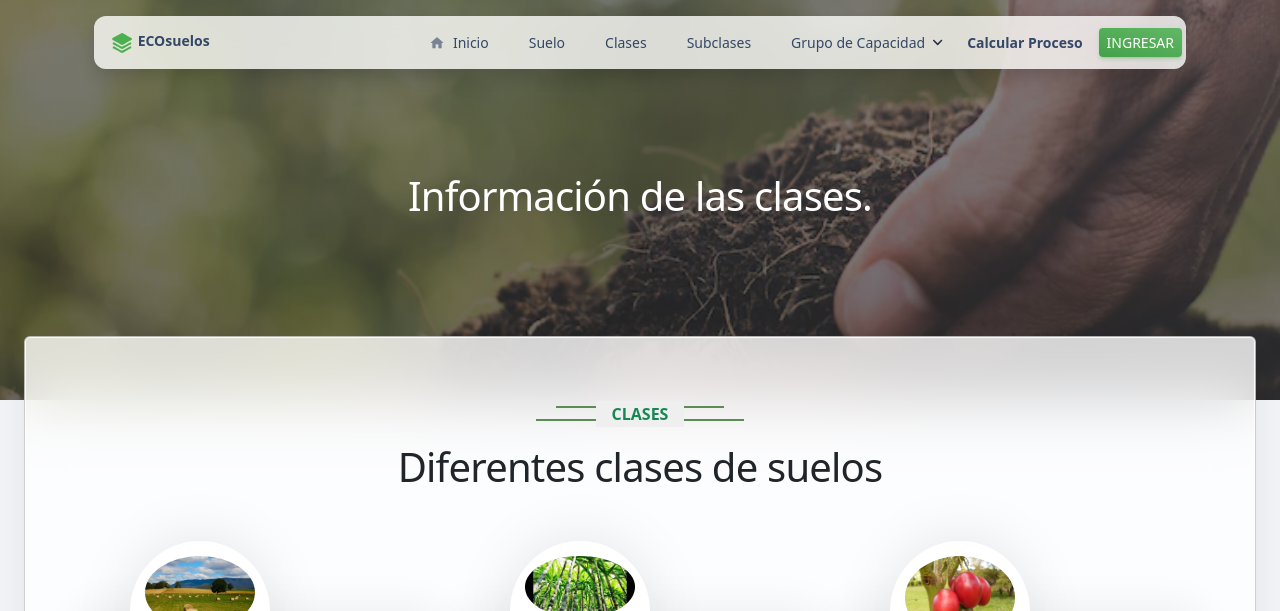
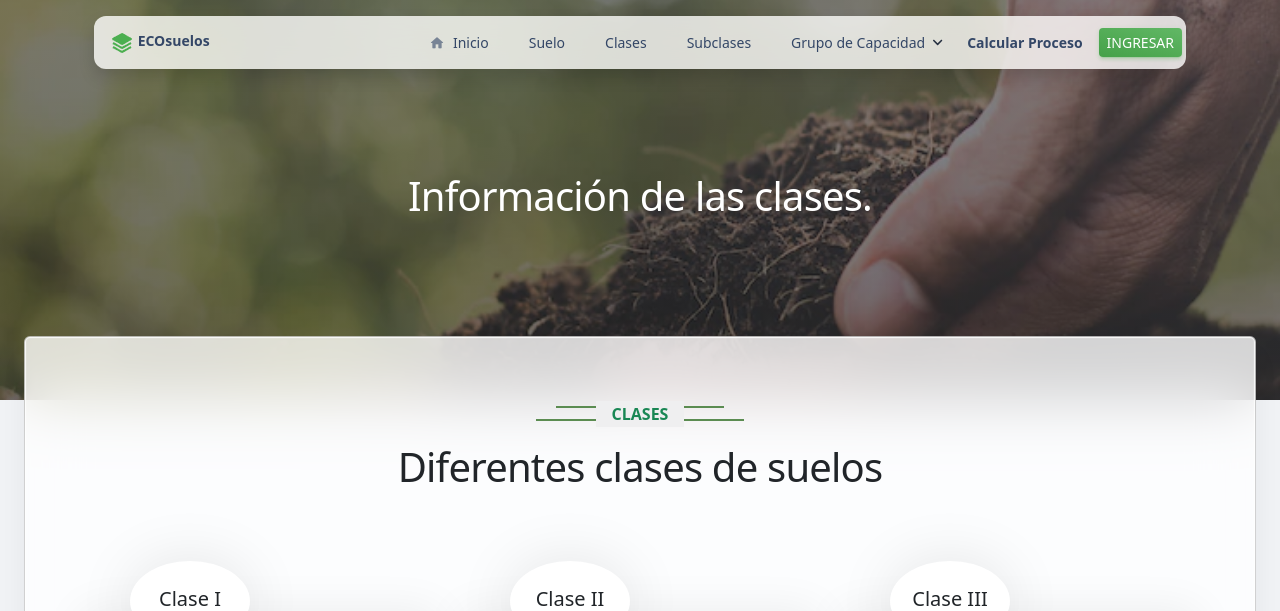
Before and after one commit to sebastianpitre/ecosuelos, a PHP site: page /pages/clases.html in a window 1280 px wide. Shown: the top 611 px of the page. Run offline with PHP 8.4, Linux system fonts and the light colour scheme; some libraries are stand-ins or nearby versions; grey boxes are pictures that could not be loaded.

Commit message:
cards efecto

```diff
--- a/assets/css/style.css
+++ b/assets/css/style.css
@@ -124,7 +124,7 @@
     position: relative;
     border-radius: 8px;
     box-shadow: 0 0 45px rgba(0, 0, 0, .07);
-    background: rgba(0, 0, 0, .4);
+    background: rgba(0, 0, 0, .6);
 }
 .service-item:hover {
     position: relative;
@@ -185,13 +185,14 @@
 }
 
 .service-item .service-text .service-icon {
-    width: 140px;
-    height: 140px;
-    padding: 15px;
-    margin-top: -70px;
+    width: 120px;
+    height: 80px;
+    padding-top: 23px;
+    margin-top: -50px;
     margin-bottom: 40px;
-    background: #FFFFFF;
-    border-radius: 140px;
+    background: #ffffff;
+    border-radius: 50%;
+    border: 3px solid #fff;
     overflow: hidden;
     box-shadow: 0 0 60px rgba(0, 0, 0, .1);
 }
--- a/pages/clases.html
+++ b/pages/clases.html
@@ -178,9 +178,9 @@
                           </div>
                           <div class="service-text p-5 pt-0">
                               <div class="service-icon">
-                                  <img class="img-fluid rounded-circle" src="../assets/img/pasto.jpg" alt="">
+                                <h5 class="mb-3 text-dark  text-center">Clase I</h4>
                               </div>
-                              <h5 class="mb-3">CLASE  I</h4>
+
                               <p class="mb-4">Las tierras de la clase 1 no presentan o tienen muy pocas limitaciones para el uso agropecuario, siendo
                                   éstas de grado ligero, fácilmente corregibles. Son aptas para una amplia diversidad de cultivos adaptados
                                   a las condiciones ecológicas, así como para ganadería intensiva con pastos de corte.</p>
@@ -195,9 +195,8 @@
                           </div>
                           <div class="service-text p-5 pt-0">
                             <div class="service-icon">
-                                  <img class="img-fluid rounded-circle" src="../assets/img/caña.jfif" alt="">
+                              <h5 class="mb-3 text-dark  text-center">Clase II</h4>
                             </div>
-                              <h5 class="mb-3">CLASE  II</h5>
                               <p class="mb-4">Las tierras de la Clase 2 presentan limitaciones ligeras que pueden reducir la posibilidad de elección de
                                   plantas para cultivo y requieren prácticas de manejo fáciles de aplicar, incluyendo las de conservación,
                                   para prevenir su degradación o para mejorar la relación agua-aire.</p>
@@ -212,9 +211,8 @@
                           </div>
                           <div class="service-text p-5 pt-0">
                             <div class="service-icon">
-                                  <img class="img-fluid rounded-circle" src="../assets/img/tomate.jfif" alt="">
+                              <h5 class="mb-3 text-dark  text-center">Clase III</h4>
                             </div>
-                              <h5 class="mb-3">CLASE III</h5>
                               <p class="mb-4">La clase 3 agrupa tierras con moderadas limitaciones y restricciones para el uso por erosión, pendiente,
                                   suelo, humedad o daño, solos o combinados. Estas disminuyen las posibilidades de selección de cultivos
                                   y las épocas de siembra e implican prácticas adecuadas de labranza y cosecha.</p>
@@ -234,9 +232,8 @@
                           </div>
                           <div class="service-text p-5 pt-0">
                             <div class="service-icon">
-                                  <img class="img-fluid rounded-circle" src="../assets/img/OIP (1).jfif" alt="">
+                              <h5 class="mb-3 text-dark  text-center">Clase IV</h4>
                             </div>
-                              <h5 class="mb-3">CLASE  IV </h4>
                               <p class="mb-4">Las tierras de la clase 4 tienen limitaciones severas que la restringen a cultivos específicos y exigen
                                   prácticas cuidadosas de manejo y conservación difíciles de aplicar y mantener. Se pueden utilizar en
                                   ganadería con pastos de buenos rendimientos y con un manejo técnico de los potreros. La agroforesteria
@@ -253,9 +250,8 @@
                           </div>
                           <div class="service-text p-5 pt-0">
                             <div class="service-icon">
-                                  <img class="img-fluid rounded-circle" src="../assets/img/arroz.1.jpg" alt="">
+                              <h5 class="mb-3 text-dark  text-center">Clase V</h4>
                             </div>
-                              <h5 class="mb-3">CLASE  V </h5>
                               <p class="mb-4">La clase 5 es una clase potencial que tiene limitaciones severas para el uso que son factibles de
                                   modificar, disminuir o eliminar, con cierto grado de dificultad y con altos costos económicos.
                                   El uso de las tierras en estado natural se limita a agricultura y ganadería estacional escasamente
@@ -271,9 +267,8 @@
                           </div>
                           <div class="service-text p-5 pt-0">
                             <div class="service-icon">
-                                  <img class="img-fluid rounded-circle" src="../assets/img/piña.1.jpg" alt="">
+                              <h5 class="mb-3 text-dark  text-center">Clase VI</h4>
                             </div>
-                              <h5 class="mb-3">CLASE  VI</h5>
                               <p class="mb-4">Las tierras de la clase 6 presentan limitaciones muy severas que en términos generales, las hacen aptas
                                   únicamente para algunos cultivos semi perennes o perennes, semi densos y densos; también se pueden
                                   desarrollar sistemas agroforestales y forestales. </p>
@@ -291,9 +286,8 @@
                                   </div>
                                   <div class="service-text p-5 pt-0">
                                     <div class="service-icon">
-                                          <img class="img-fluid rounded-circle" src="../assets/img/bosques.1.jpg" alt="">
+                                      <h5 class="mb-3 text-dark  text-center">Clase VII</h4>
                                     </div>
-                                      <h5 class="mb-3">CLASE  VII</h4>
                                       <p class="mb-4">Las tierras de clase 7 presentan limitaciones fuertemente severas, que las hacen inadecuadas para
                                           cultivos; tienen aptitud forestal; el bosque tiene carácter protector, pero cuando las condiciones del relieve
                                           o la topografía y los suelos ofrecen suficiente profundidad efectiva para el anclaje y el desarrollo normal
@@ -312,9 +306,8 @@
                                   </div>
                                   <div class="service-text p-5 pt-0">
                                     <div class="service-icon">
-                                          <img class="img-fluid rounded-circle" src="../assets/img/par.1.jpg" alt="">
+                                      <h5 class="mb-3 text-dark  text-center">Clase VIII</h4>
                                     </div>
-                                      <h5 class="mb-3">CLASE  VIII</h5>
                                       <p class="mb-4">Son tierras que por su vulnerabilidad extrema (áreas muy escarpadas) o por su importancia como
                                           ecosistemas estratégicos (páramo) para la regulación del recurso hídrico y por su interés científico, deben
                                           destinarse a la conservación de la naturaleza o a su recuperación en el caso de que hayan sido
```
Also changed, not shown: pages/suelo.html (+3 -6 lines). Lines whose indentation alone changed are shown as unchanged.
